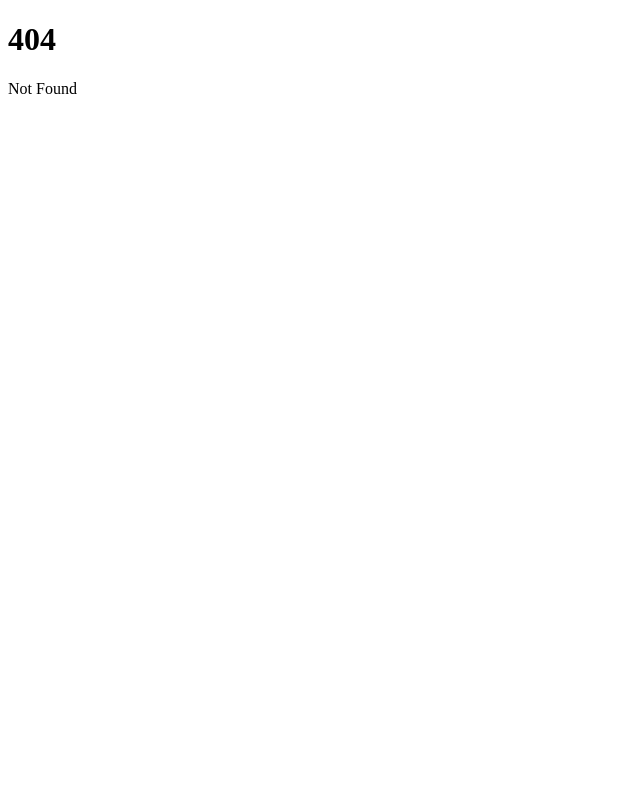
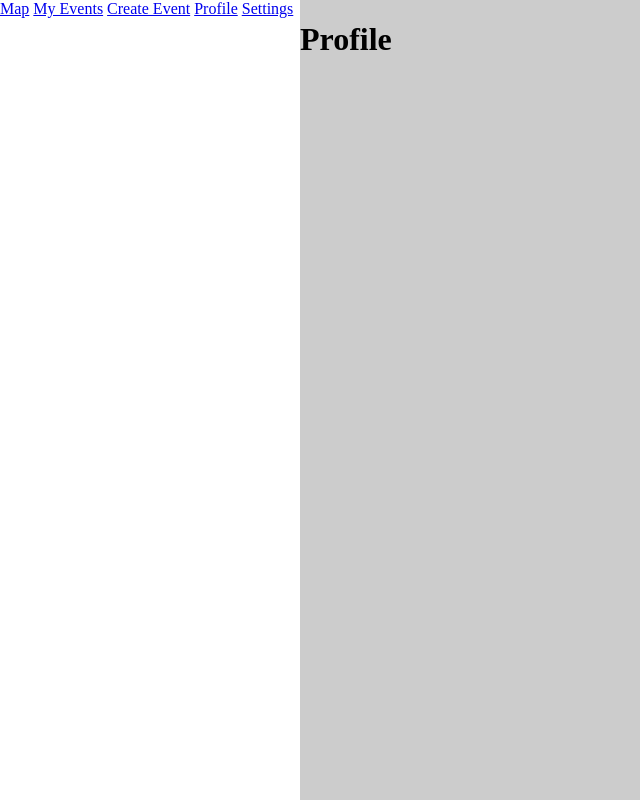
Before and after one commit to karolko9/Eventer, a SvelteKit app in the folder src/app_frontend/: page /profile in a window 1280 px wide. Before the commit this address had no page. Shown: the whole page, without its empty margins (0-640 px from the left). Built offline with nearby package versions, Linux system fonts and the light colour scheme.

Commit message:
Create routing, folder structure, implement menu, content wrapper and style it

```diff
--- a/dfx.json
+++ b/dfx.json
@@ -6,7 +6,9 @@
         "node_compatibility": true
       },
       "package": "app_backend",
-      "type": "rust"
+      "type": "custom",
+      "build": "./build.sh app_backend",
+      "wasm": "target/wasm32-unknown-unknown/release/app_backend.wasm"
     },
     "app_frontend": {
       "dependencies": [
--- /dev/null
+++ b/src/app_frontend/src/components/Menu.svelte
@@ -0,0 +1,23 @@
+<nav>
+    <a href="/">Map</a>
+    <a href="/my-events">My Events</a>
+    <a href="/create-event">Create Event</a>
+    <a href="/profile">Profile</a>
+    <a href="/settings">Settings</a>
+</nav>
+
+<style>
+    nav {
+        width:100%;
+        height: 75px;
+        background-color: #fff;
+        z-index: 2;
+    }
+
+    @media (min-width:1024px){
+        nav {
+            width: 300px;
+            height: 100%;
+        }
+    }
+</style>
--- a/src/app_frontend/src/routes/+layout.js
+++ /dev/null
@@ -1,2 +0,0 @@
-export const prerender = true;
-export const ssr = false;
--- /dev/null
+++ b/src/app_frontend/src/routes/+layout.svelte
@@ -0,0 +1,34 @@
+<script>
+    import Menu from "../components/Menu.svelte";
+</script>
+
+<div class="container">
+    <Menu />
+    <main class="page-content-wrapper">
+        <slot />
+    </main>
+</div>
+
+<style>
+    .container{
+        position:fixed;
+        top: 0;
+        right:0;
+        bottom: 0;
+        left: 0;
+        display: flex;
+        flex-direction: column-reverse;
+        background-color: #ccc;
+    }
+
+    @media (min-width:1024px){
+        .container{
+            flex-direction: row;
+        }
+    }
+
+    .page-content-wrapper{
+        flex: 1;
+        height:100%;
+    }
+</style>
--- /dev/null
+++ b/src/app_frontend/src/routes/create-event/+page.svelte
@@ -0,0 +1 @@
+<h1>Create event</h1>
--- /dev/null
+++ b/src/app_frontend/src/routes/my-events/+page.svelte
@@ -0,0 +1 @@
+<h1>My events</h1>
--- /dev/null
+++ b/src/app_frontend/src/routes/profile/+page.svelte
@@ -0,0 +1 @@
+<h1>Profile</h1>
--- /dev/null
+++ b/src/app_frontend/src/routes/settings/+page.svelte
@@ -0,0 +1 @@
+<h1>Settings</h1>
```
Also changed, not shown: src/app_frontend/src/components/Map.svelte (+9 -4 lines), src/app_frontend/src/index.scss (+0 -33 lines), src/app_frontend/src/routes/+page.svelte (+1 -27 lines), 2 other files (tests, documents, lock files or other folders).
